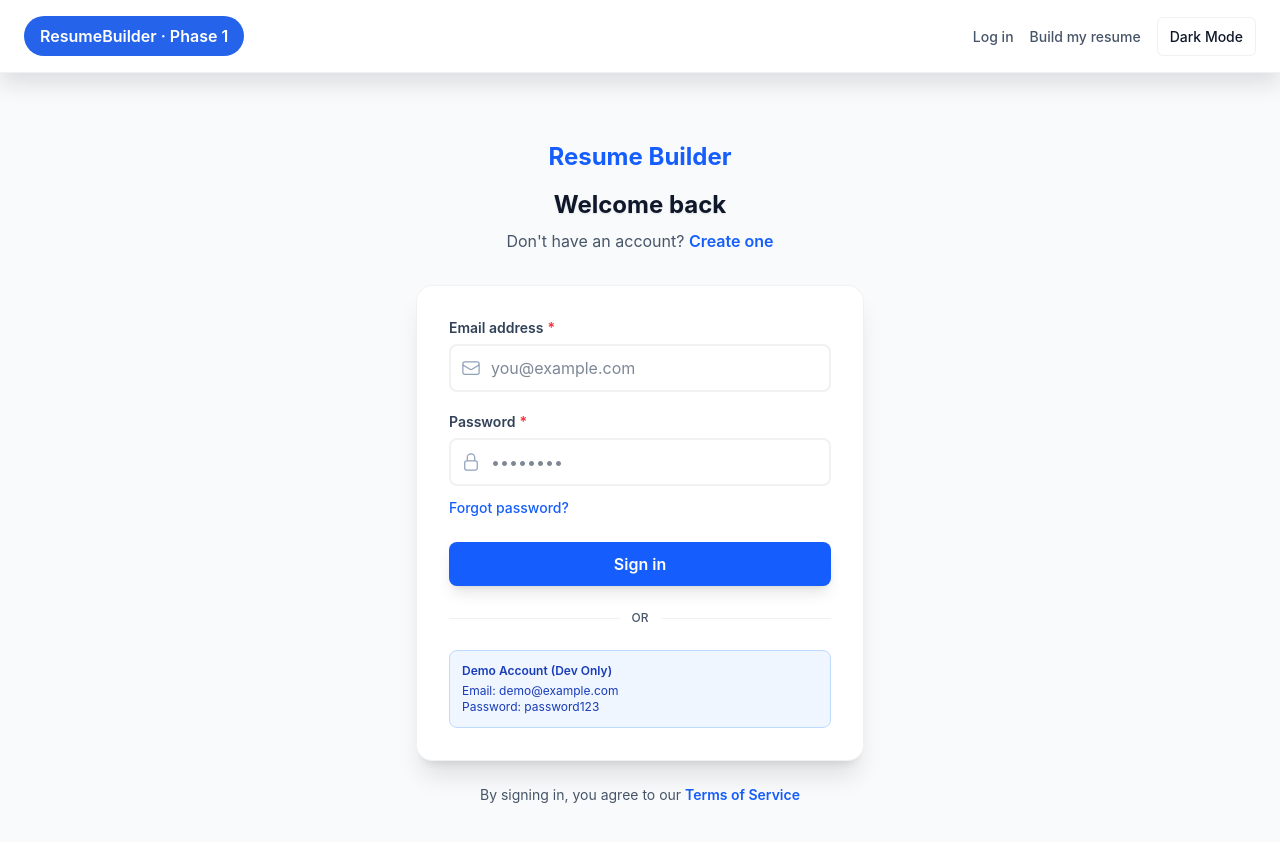
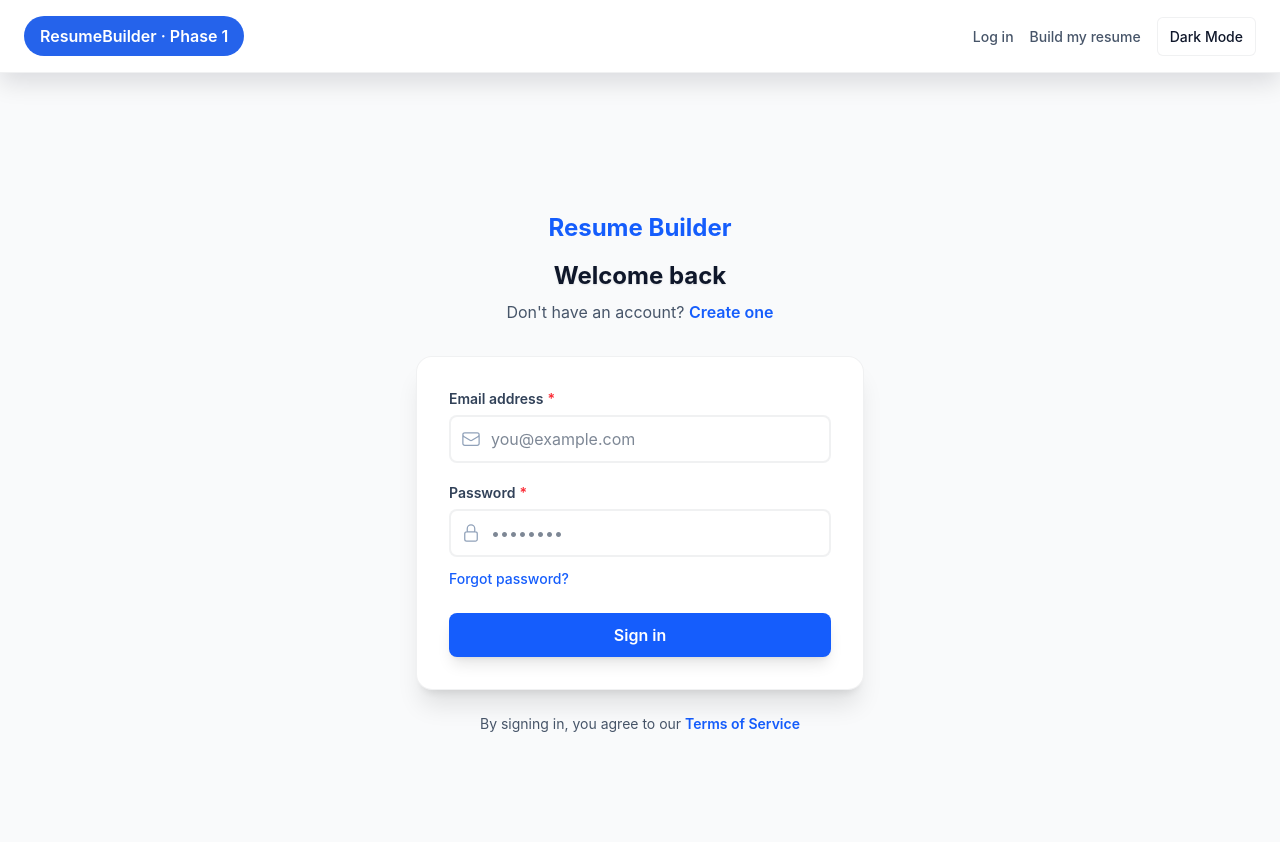
Before and after one commit to sasindu345/resume-builder, a React (Vite) app in the folder resume-builder-frontend/: page /login in a window 1280 px wide. Shown: the top 842 px of the page. Built offline with nearby package versions, Linux system fonts and the light colour scheme; no server answers.

Commit message:
chore(login): remove dev-only demo credentials and divider

```diff
--- a/resume-builder-frontend/src/pages/Login.tsx
+++ b/resume-builder-frontend/src/pages/Login.tsx
@@ -115,19 +115,9 @@ export const Login = () => {
                         Sign in
                     </Button>
 
-                    {/* Divider */}
-                    <div className="my-6 flex items-center gap-3">
-                        <div className="flex-1 h-px" style={{ background: 'var(--border)' }} />
-                        <span className="text-xs font-medium" style={{ color: 'var(--muted)' }}>OR</span>
-                        <div className="flex-1 h-px" style={{ background: 'var(--border)' }} />
-                    </div>
+                    {/* Removed visual divider */}
 
-                    {/* Demo Credentials (Development) */}
-                    <div className="bg-blue-50 border border-blue-200 rounded-lg p-3 text-xs text-blue-800">
-                        <p className="font-semibold mb-1">Demo Account (Dev Only)</p>
-                        <p>Email: demo@example.com</p>
-                        <p>Password: password123</p>
-                    </div>
+                    {/* Removed demo credentials for production-readiness */}
                 </form>
 
                 {/* Footer */}
```
